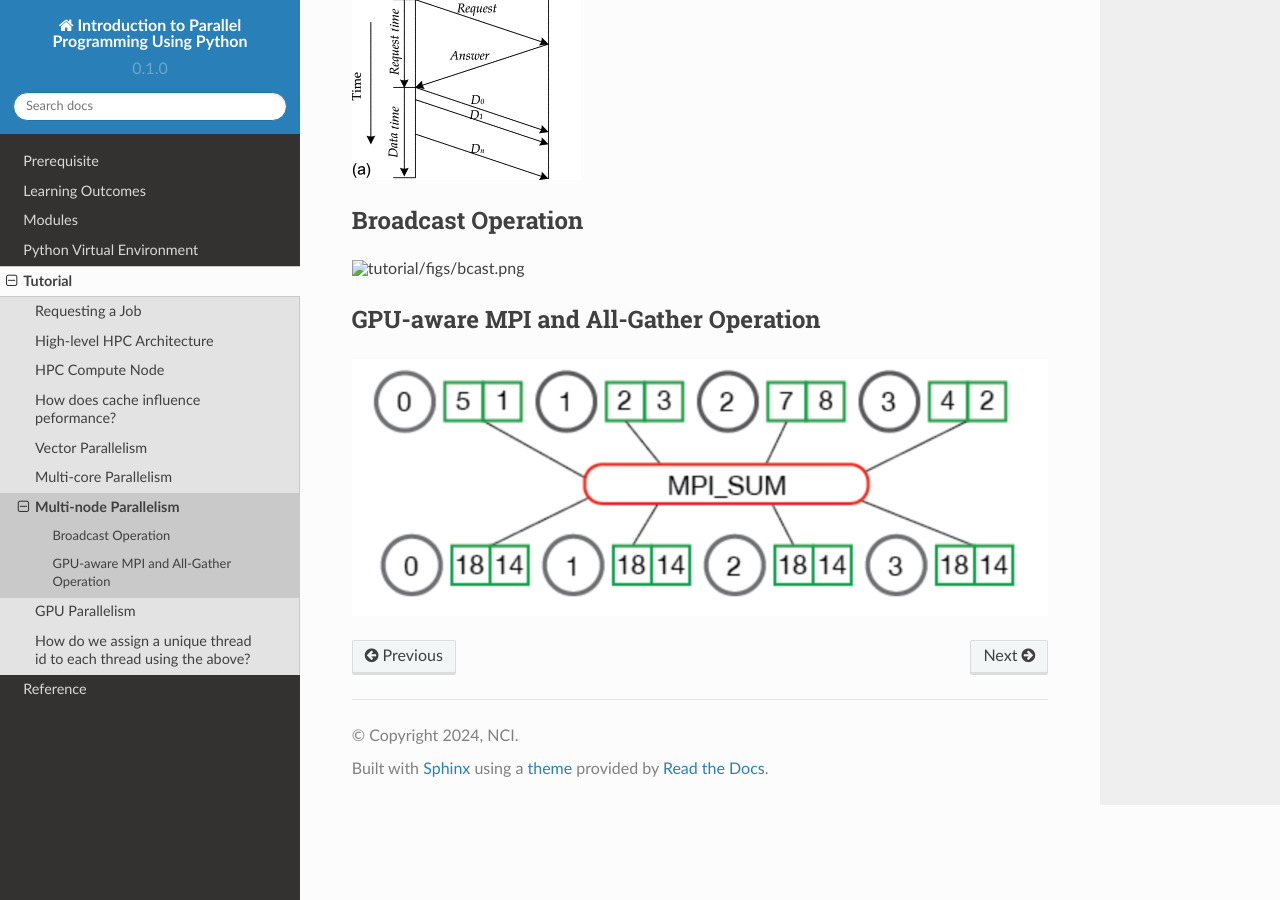
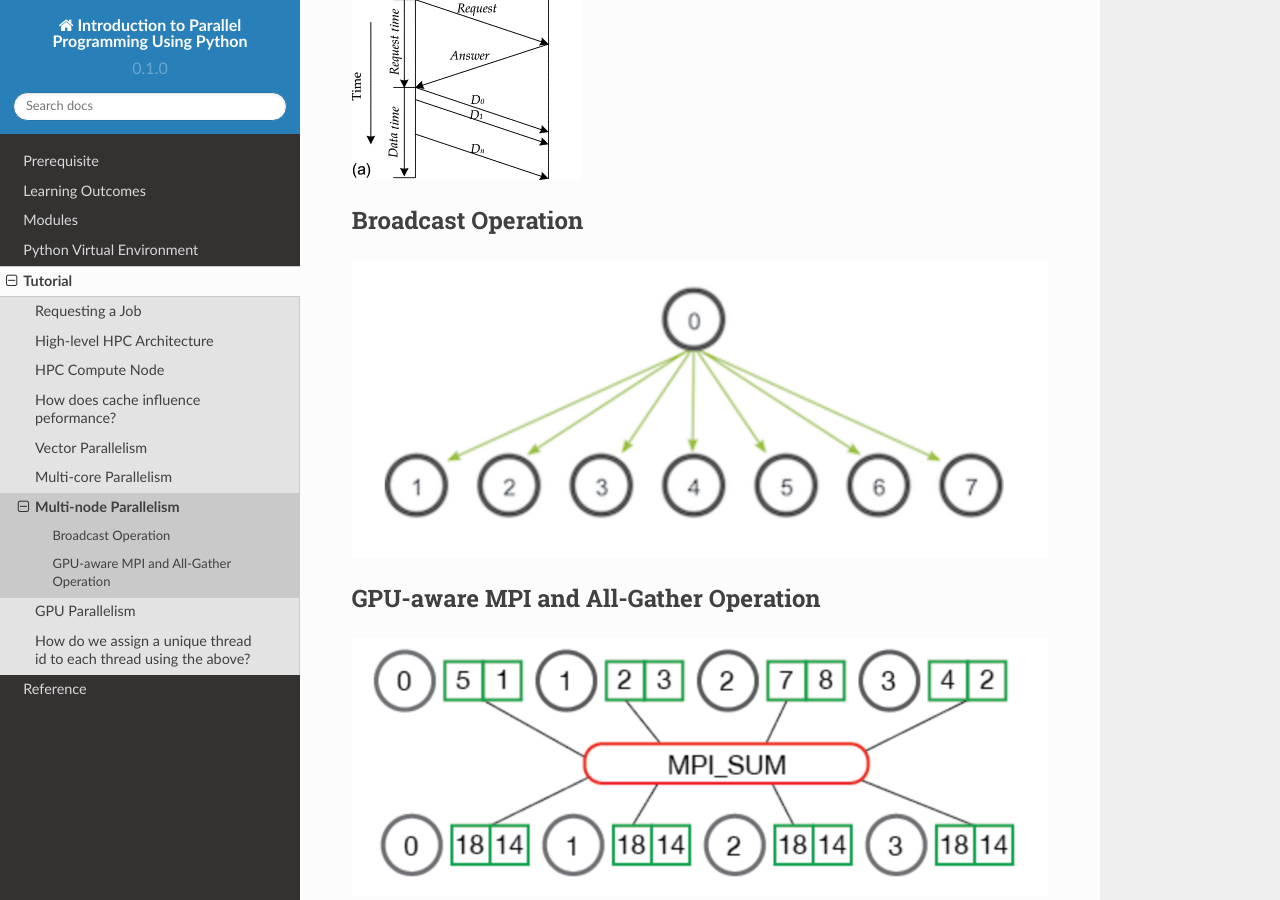
Before and after one commit to NCI900-Training-Organisation/intro-to-parallel-programming, a Sphinx documentation site: the page built from docs/source/tutorial/multinode.rst, in a window 1280 px wide and 900 px high, scrolled down 819 px. Built offline with Sphinx 7.4.7 and the Read the Docs theme 2.0.0, drawn with Linux system fonts in a browser that asks for light colours.

Commit message:
figures path corrected

```diff
--- a/docs/source/tutorial/multinode.rst
+++ b/docs/source/tutorial/multinode.rst
@@ -12,7 +12,7 @@ We overcome this challenge by using message passing.
 Broadcast Operation
 *******************
 
-.. image::  figs/bcast.png
+.. image::  ../figs/bcast.png
 
 GPU-aware MPI and All-Gather Operation
 **************************************
```
